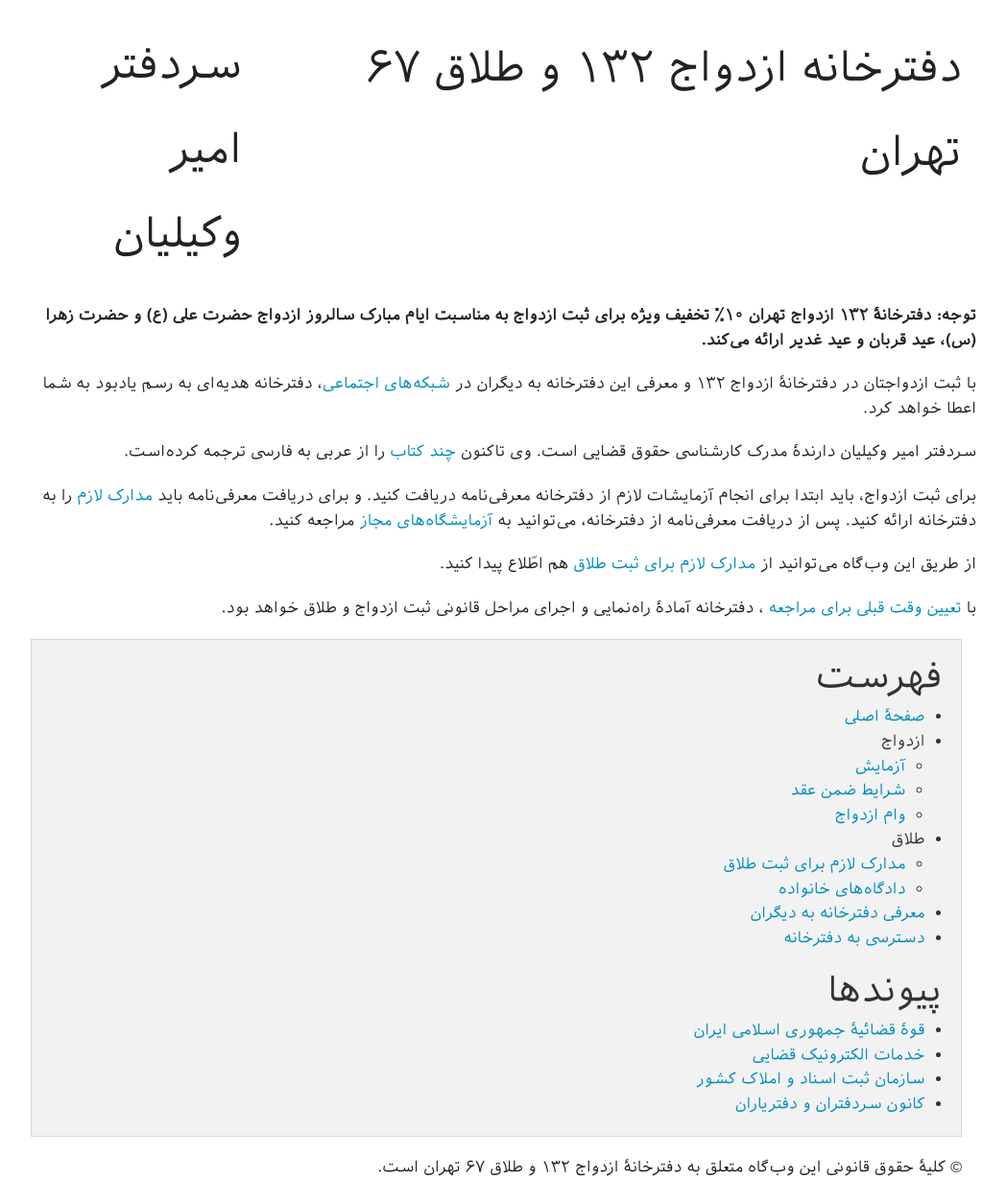
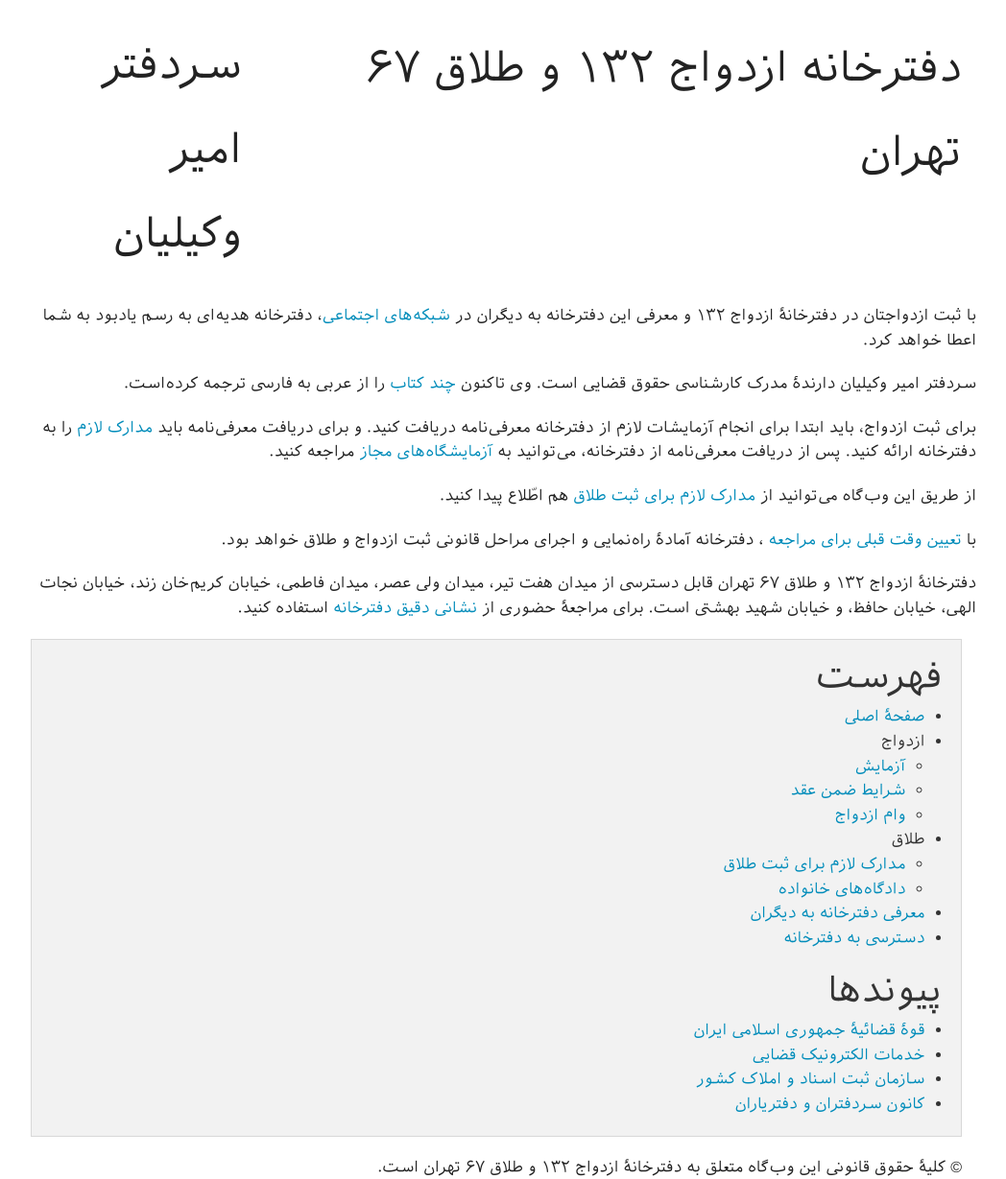
Before and after one commit to sardaftar/sardaftar.github.io, a Jekyll site: the page built from index.html, in a window 1280 px wide. Shown: the whole page at 96% size, without its empty margins (123-1171 px from the left). Built offline with Jekyll 4.4.1, drawn with Linux system fonts in a browser that asks for light colours; some web fonts are replaced; Markdown is read by kramdown in place of the engine named in the settings.

Commit message:
Add address to home page.

```diff
--- a/index.html
+++ b/index.html
@@ -1,12 +1,6 @@
 ---
 layout: page-layout
 ---
-<p>
-<strong>
-توجه: دفترخانهٔ ۱۳۲ ازدواج تهران ۱۰٪ تخفیف ویژه برای ثبت ازدواج به مناسبت ایام مبارک سالروز ازدواج حضرت علی (ع) و حضرت زهرا (س)، عید قربان و عید غدیر ارائه می‌کند.
-</strong>
-</p>
-
 <p>
 با ثبت ازدواجتان در دفترخانهٔ ازدواج ۱۳۲ و معرفی این دفترخانه به دیگران در
 <a href="{{site.url}}/moarrefi">شبکه‌های اجتماعی</a>،
@@ -40,3 +34,8 @@ layout: page-layout
 <a href="{{site.url}}/dastresi">تعیین وقت قبلی برای مراجعه</a>
 ، دفترخانه آمادهٔ راه‌نمایی و اجرای مراحل قانونی ثبت ازدواج و طلاق خواهد بود.
 </p>
+<p>
+دفترخانهٔ ازدواج ۱۳۲ و طلاق ۶۷ تهران قابل دسترسی از میدان هفت تیر، میدان ولی عصر، میدان فاطمی، خیابان کریم‌خان زند، خیابان نجات الهی، خیابان حافظ، و خیابان شهید بهشتی است. برای مراجعهٔ حضوری از
+<a href="{{site.url}}/dastresi">نشانی دقیق دفترخانه</a>
+استفاده کنید.
+</p>
```
